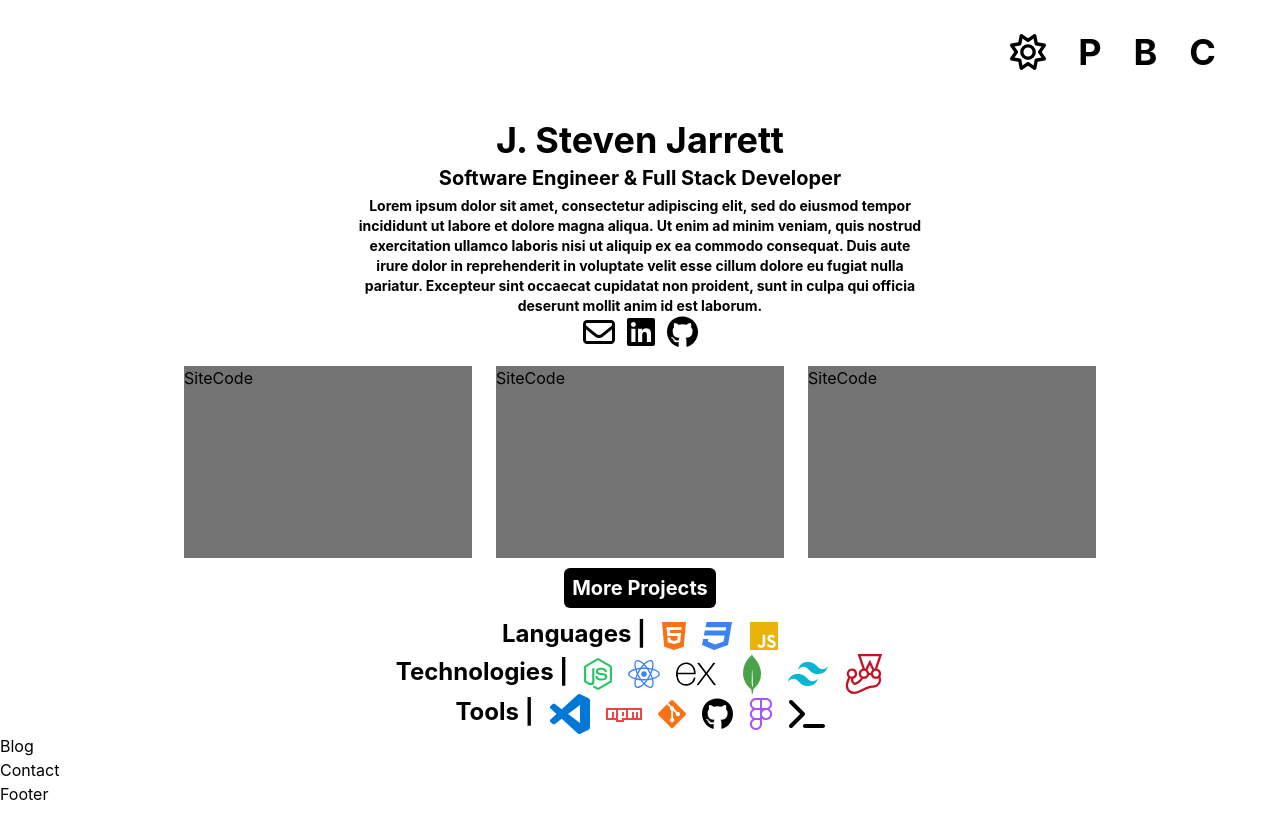
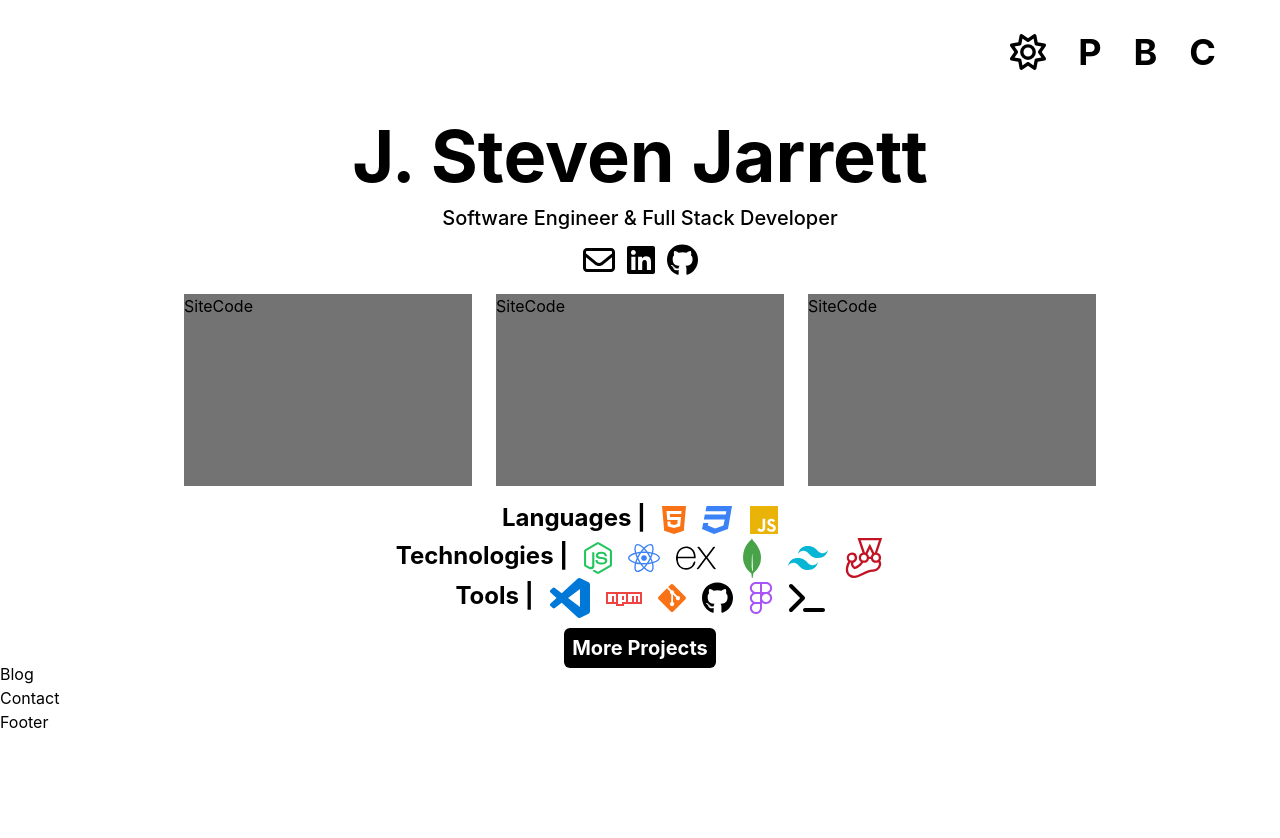
Before and after one commit to Bantchee/portfolio-site, a React (Create React App) app: page / in a window 1280 px wide. After the commit the page ends 800 px from the top, so only its background shows below. Built offline with nearby package versions, Linux system fonts and the light colour scheme.

Commit message:
Edit about section

```diff
--- a/src/components/Portfolio.js
+++ b/src/components/Portfolio.js
@@ -13,29 +13,14 @@ const Home = () => {
     return (
         <div id="Portfolio" className="flex flex-col gap-4">
             <div id="About" className="flex flex-col items-center max-w-6xlmx-auto">
-                <div className="flex flex-col items-center justify-center text-center max-w-xl font-bold" >
-                    <p
-                        className="text-4xl mb-1"
-                    >
+                <div className="flex flex-col items-center justify-center text-center max-w-xl" >
+                    <h1 className="text-4xl md:text-7xl mb-1 md:mb-3 font-bold">
                         J. Steven Jarrett
-                    </p>
-                    <p
-                        className="text-xl mb-1"
-                    >
+                    </h1>
+                    <p className="text-base md:text-xl mb-3 font-medium">
                         Software Engineer &amp; Full Stack Developer
                     </p>
-                    <p
-                        className="text-sm"
-                    >
-                        Lorem ipsum dolor sit amet, consectetur adipiscing elit, sed do eiusmod tempor incididunt ut labore et dolore magna aliqua.
-                        Ut enim ad minim veniam, quis nostrud exercitation ullamco laboris nisi ut aliquip ex ea commodo consequat.
-                        Duis aute irure dolor in reprehenderit in voluptate velit esse cillum dolore eu fugiat nulla pariatur.
-                        Excepteur sint occaecat cupidatat non proident, sunt in culpa qui officia deserunt mollit anim id est laborum.
-                    </p>
-                    <div
-                        id="portfolio-social-links"
-                        className="flex gap-3"
-                    >
+                    <div id="portfolio-social-links" className="flex gap-3">
                         <a href="mailto:stevenjarrett26@gmail.com">
                             <FontAwesomeIcon
                                 icon={faEnvelope}
@@ -63,6 +48,7 @@ const Home = () => {
             </div>
 
             <div id="Projects" className="flex flex-col items-center gap-4">
+                {/* Set Up to pull from JSON / Database */}
                 <div className="flex items-center justify-center gap-6">
                     <div className=" w-72 h-48 bg-neutral-500">
                         <a href="#">Site</a>
@@ -75,10 +61,6 @@ const Home = () => {
                     <div className=" w-72 h-48 bg-neutral-500">
                         <a href="#">Site</a>
                         <a href="#">Code</a>
-                    </div>
-                </div>
-                <div>
-                    <a href="https://github.com/Bantchee" target="_blank" rel="noreferrer" className="bg-black rounded-md text-white font-bold p-2 text-xl">More Projects</a>
                     </div>
                 </div>
 
@@ -107,9 +89,13 @@ const Home = () => {
                         <FontAwesomeIcon icon={faFigma} size="2x" className="text-purple-500" title="Figma"/>
                         <FontAwesomeIcon icon={faTerminal} size="2x" className="text-black" title="Terminal"/>
                     </div>
-                {/* Set Up to pull from JSON / Database */}
+                </div>
 
+                <div>
+                        <a href="https://github.com/Bantchee" target="_blank" rel="noreferrer" className="bg-black rounded-md text-white font-bold p-2 text-xl">More Projects</a>
                 </div>
+            </div>
+
         </div>
     )
 }
```
Lines whose indentation alone changed are shown as unchanged.
